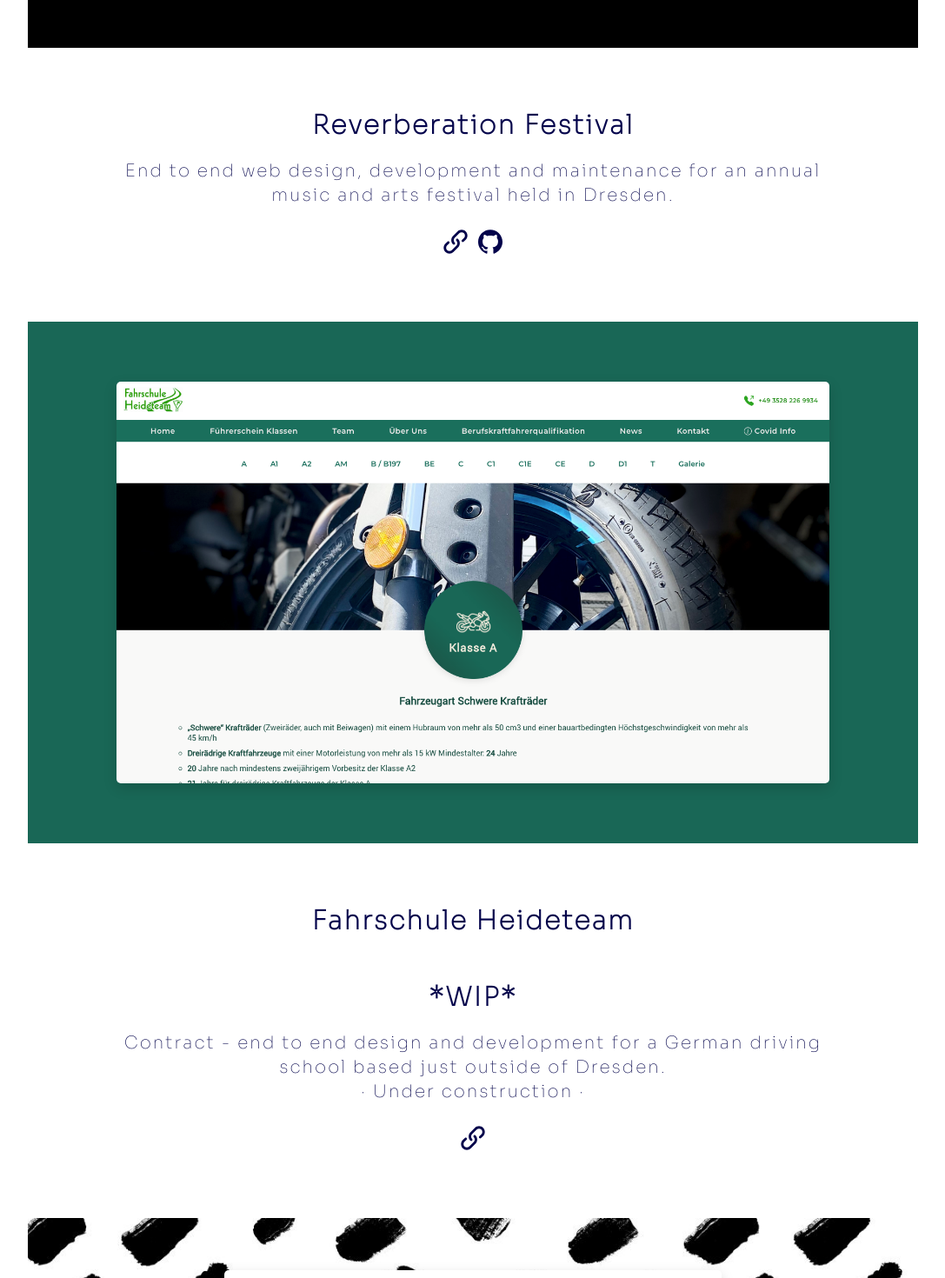
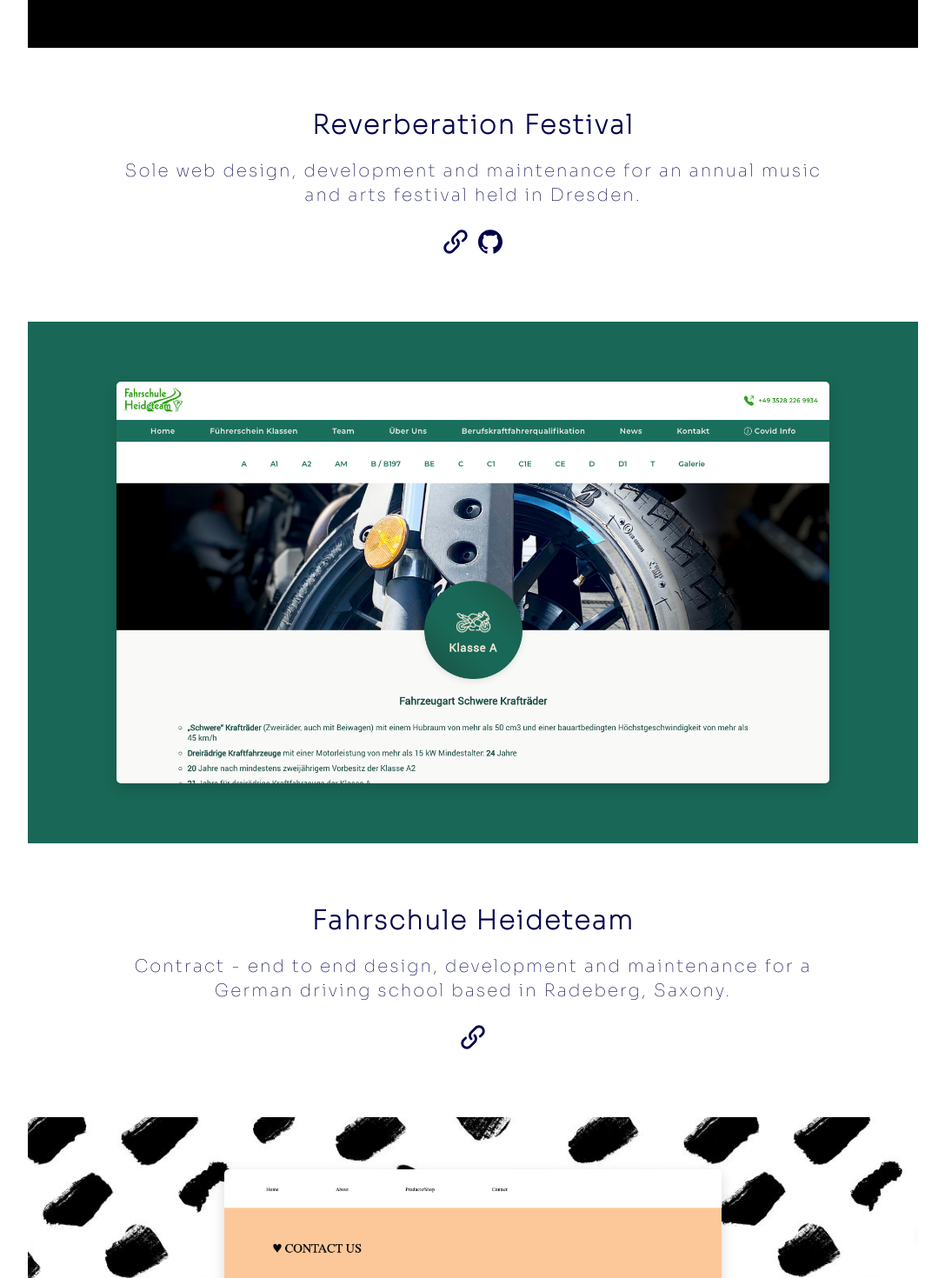
Before and after one commit to ediheid/portfolio-frontend, a React (Create React App) app: page /home/projects in a window 1280 px wide. Shown: the part 832-2302 px from the top of the page at 87% size, without its empty margins (96-1183 px from the left). Built offline with nearby package versions, Linux system fonts and the light colour scheme; no server answers; grey boxes are pictures that could not be loaded.

Commit message:
Updated cards

```diff
--- a/src/Views/Projects/Heideteam.js
+++ b/src/Views/Projects/Heideteam.js
@@ -29,12 +29,10 @@ const Heideteam = (props) => {
         {/* Project Heading */}
         <h2 className="project-heading">Fahrschule Heideteam</h2>
 
-        <h2 className="project-heading">*WIP*</h2>
         {/* Project description */}
         <p className="project-paragraph">
-          Contract - end to end design and development for a German driving
-          school based just outside of Dresden.
-          <br />· Under construction ·
+          Contract - end to end design, development and maintenance for a German
+          driving school based in Radeberg, Saxony.
         </p>
 
         {/* Project links container */}
--- a/src/Views/Projects/Reverberation.js
+++ b/src/Views/Projects/Reverberation.js
@@ -37,8 +37,8 @@ const Reverberation = (props) => {
 
         {/* Project description */}
         <p className="project-paragraph">
-          End to end web design, development and maintenance for an annual music
-          and arts festival held in Dresden.
+          Sole web design, development and maintenance for an annual music and
+          arts festival held in Dresden.
         </p>
 
         {/* Project links container */}
--- a/src/Views/Projects/projects.scss
+++ b/src/Views/Projects/projects.scss
@@ -83,7 +83,7 @@
 
 .project-heading {
   font-size: 3rem;
-  margin: 0 0 2rem 0;
+  margin: 1rem 0 2rem 1rem;
   text-align: center;
 }
 
@@ -223,7 +223,7 @@
 // ! Img styling
 // * Styling of screenshot iphone 6/7/8 Plus on front card
 .mobile-img-view {
-  height: 80%;
+  height: 70%;
   width: auto;
 }
 
```
